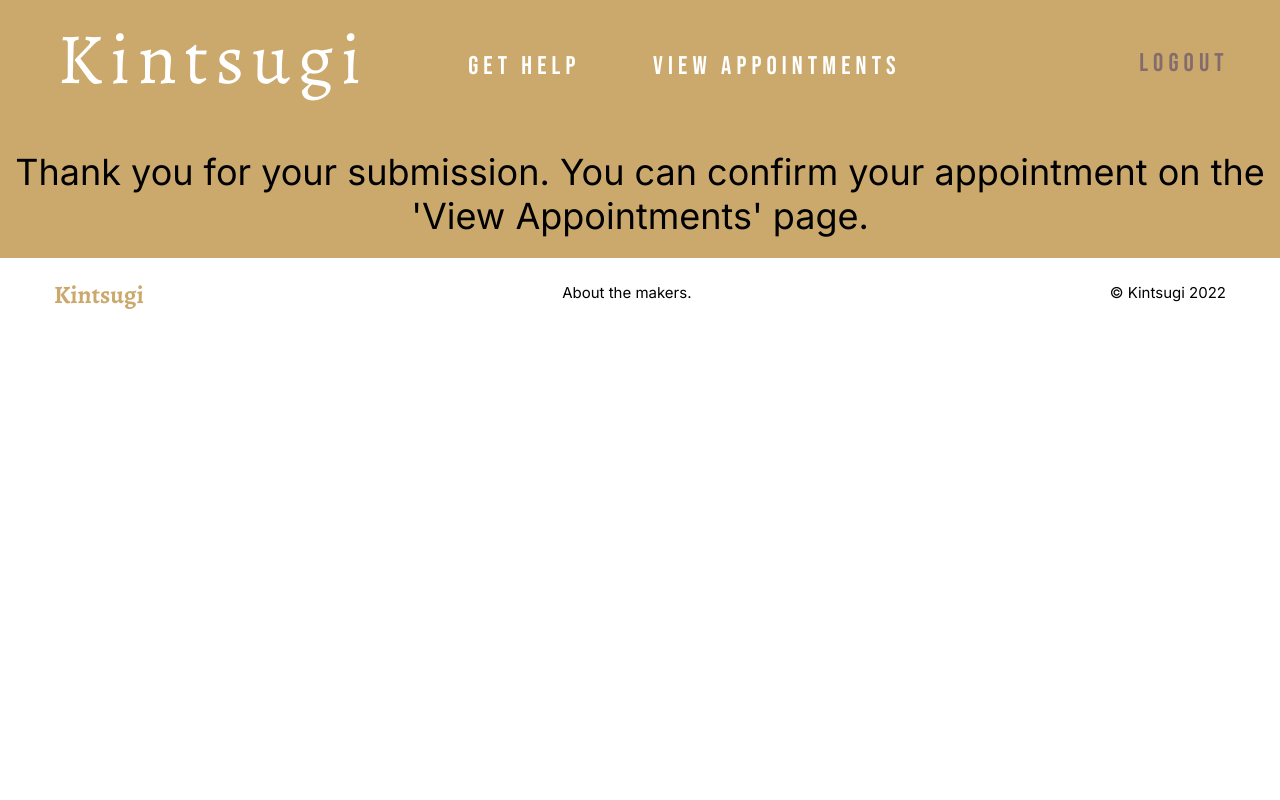
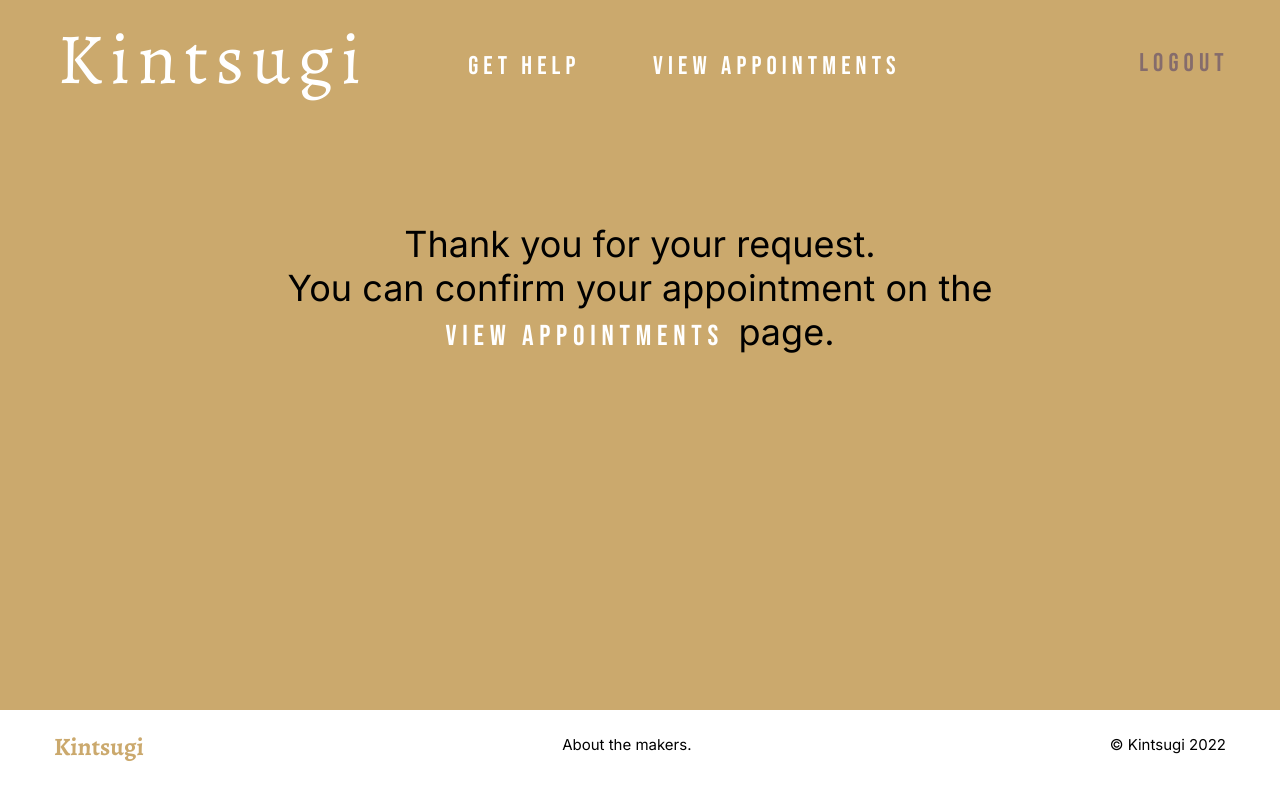
Before and after one commit to heyjiani/project-kintsugi, a React (Create React App) app in the folder react-front-end/: page /thankyou in a window 1280 px wide. Built offline with nearby package versions, Linux system fonts and the light colour scheme; no server answers.

Commit message:
adjusted thank you page

```diff
--- a/react-front-end/src/pages/ThankYouPage.jsx
+++ b/react-front-end/src/pages/ThankYouPage.jsx
@@ -3,8 +3,9 @@ import React from 'react';
 export default function ThankYou() {
   return (
     <div className="components_container">
-      <div class="center">
-        Thank you for your submission. You can confirm your appointment on the 'View Appointments'
+      <div class="center2">
+        Thank you for your request. <br /> You can confirm your appointment on the<br />
+        <a href="/myappointments">View Appointments</a>
         page.
       </div>
     </div>
--- a/react-front-end/src/scss/styles/_index.scss
+++ b/react-front-end/src/scss/styles/_index.scss
@@ -6,9 +6,6 @@ body {
   -webkit-font-smoothing: antialiased;
   -moz-osx-font-smoothing: grayscale;
   font-size: 36px;
-  cursor: url(https://cur.cursors-4u.net/nature/nat-10/nat976.ani),
-    url(https://cur.cursors-4u.net/nature/nat-10/nat976.gif),
-    auto !important;
 }
 
 .navigation {
@@ -215,10 +212,30 @@ margin-left: -3.8em; }
   }
 }
 
+
 .center {
   text-align: center;
   display: flex;
   justify-content: space-between;
+ }
+
+.center2 {
+  text-align: center;
+  justify-content: center;
+  width: 60%;
+  margin-left: 20%;
+  margin-right: 20%;
+  min-height: 540px;
+  padding-top: 2em;
+
+  a {
+    font-family: "Bebas Neue", cursive;
+  letter-spacing: 0.2em;
+  color: white;
+  font-size: .8em;
+  padding-right: .5em;
+  }
+  a:hover {opacity: .6}
 }
 
 // bookingForm
```
